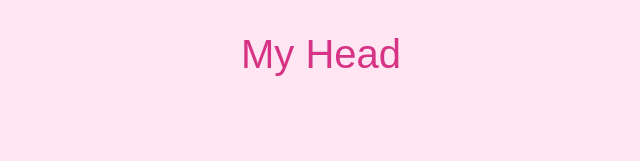
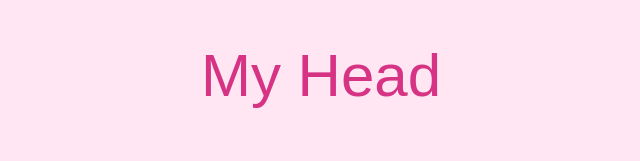
Before and after one commit to eduardagb/My-Head, a plain HTML site: page index.html in a window 1280 px wide. Shown: the top 161 px of the page, without its empty margins (319-959 px from the left). Drawn offline with nearby package versions, Linux system fonts and the light colour scheme.

Commit message:
Aumenta tamanho do título

```diff
--- a/css/style.css
+++ b/css/style.css
@@ -11,9 +11,9 @@ body {
 
 .titulo {
     text-align: center;
-    margin-top: 30px;
+    margin-top: 40px;
     color: #d63384;
-    font-size: 40px;
+    font-size: 60px;
 
 .descricao {
     text-align: center;
```
